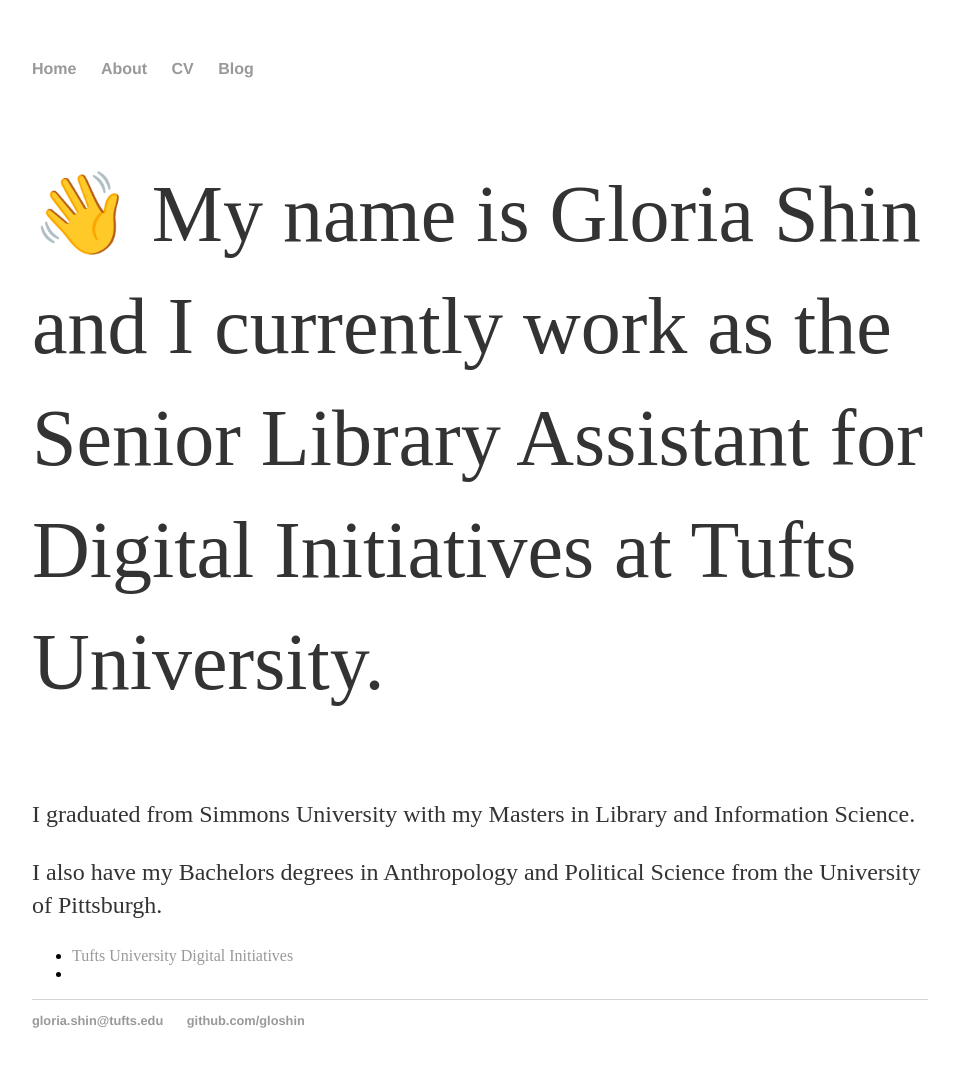
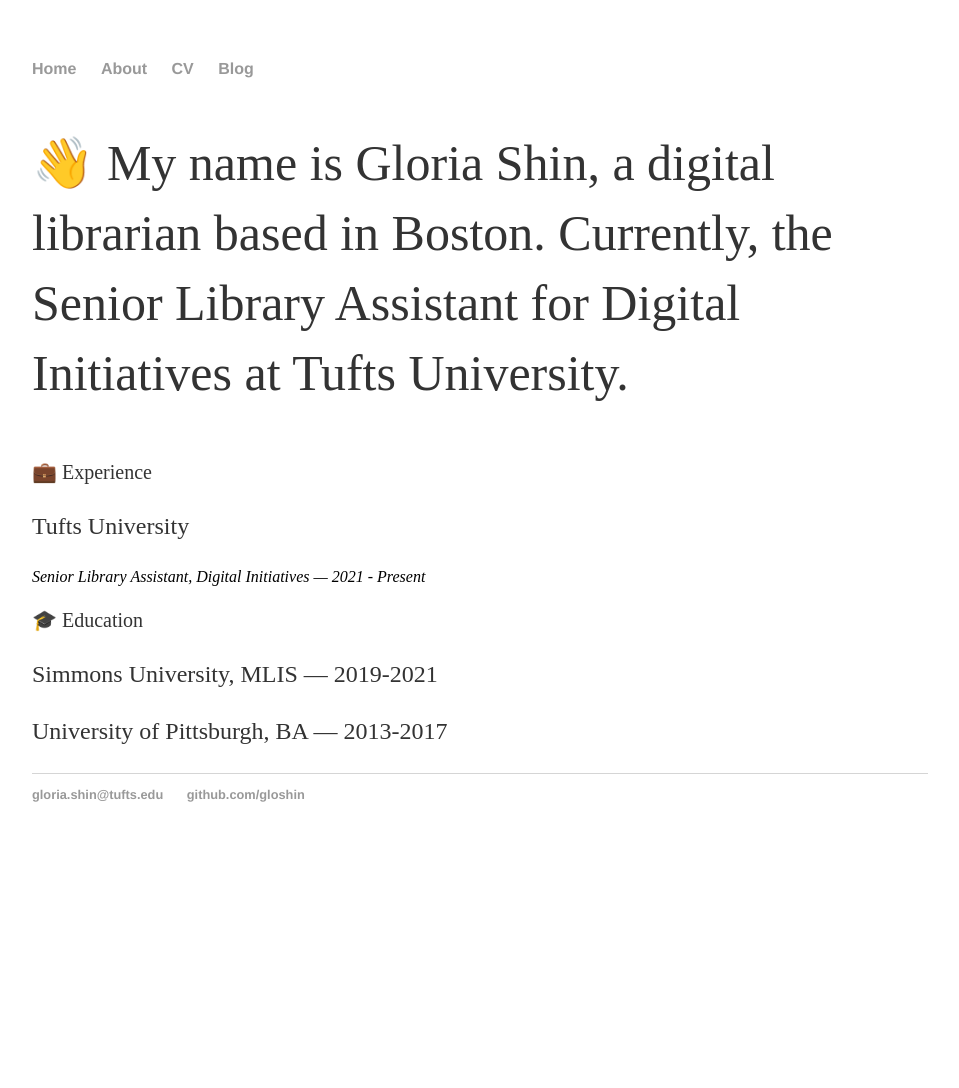
Before and after one commit to gloshin/gloriashin.github.io, a Jekyll site: the page built from about/index.html, in a window 1280 px wide. Shown: the whole page, without its empty margins (160-1119 px from the left). Built offline with Jekyll 4.4.1, drawn with Linux system fonts in a browser that asks for light colours; after the commit the page ends 900 px from its top, so only the background shows below that.

Commit message:
Update index.html

```diff
--- a/about/index.html
+++ b/about/index.html
@@ -4,12 +4,12 @@
 ---
 
 		<div class="about">
-			<p style="font-size:80px">&#128075; My name is Gloria Shin and I currently work as the Senior Library Assistant for Digital Initiatives at Tufts University.</p>
-			<p>I graduated from Simmons University with my Masters in Library and Information Science.</p>
-			<p>I also have my Bachelors degrees in Anthropology and Political Science from the University of Pittsburgh.</p>
+			<p style="font-size:50px">&#128075; My name is Gloria Shin, a digital librarian based in Boston. Currently, the Senior Library Assistant for Digital Initiatives at Tufts University.</p>
+			<p style="font-size:20px">&#128188; Experience</p>
+			<p>Tufts University</p>
+			<i>Senior Library Assistant, Digital Initiatives &#8212; 2021 - Present</i>
+			<p style="font-size:20px">&#127891; Education</p>
+			<p>Simmons University, MLIS &#8212; 2019-2021</p>
+			<p>University of Pittsburgh, BA &#8212; 2013-2017</p>
 
-			<ul class="contacts">
-				<li><a href="https://tischlibrary.tufts.edu/about-library/about/staff-directory/departments/272">Tufts University Digital Initiatives</a></li>
-				<li><a href="#"></a></li>
-				</ul>
 		</div>
```
